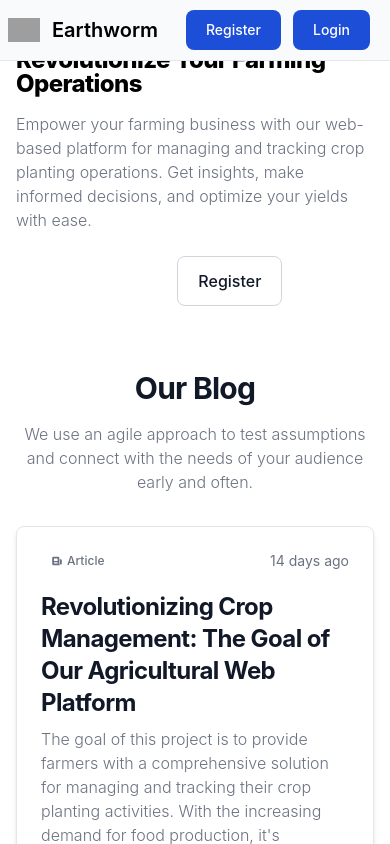
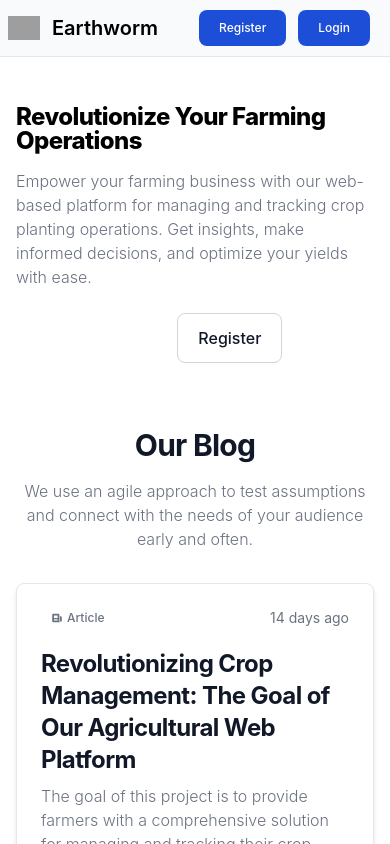
Before and after one commit to gokhul-b/earth-worm, a Vue app: page / in a window 390 px wide. Shown: the top 844 px of the page. Built offline with nearby package versions, Linux system fonts and the light colour scheme; no server answers; grey boxes are pictures that could not be loaded; what vue-chartkick would draw is missing.

Commit message:
responsive

```diff
--- a/src/views/Home.vue
+++ b/src/views/Home.vue
@@ -1,7 +1,7 @@
 <template>
   <div class="w-full">
     <nav
-      class="bg-gray-50 px-2 sm:px-4 py-2.5 dark:bg-zinc-50 fixed w-full z-20 top-0 left-0 border-b border-gray-200 dark:border-zinc-300"
+      class="bg-gray-50 px-2 sm:px-4 py-2.5 dark:bg-zinc-50 w-full z-20 top-0 left-0 border-b border-gray-200 dark:border-zinc-300"
     >
       <div class="container flex items-center justify-between mx-auto">
         <a href="" class="flex items-center">
@@ -18,20 +18,20 @@
         <div class="flex md:order-2">
           <button
             type="button"
-            class="text-white bg-blue-700 hover:bg-blue-800 focus:ring-4 focus:outline-none focus:ring-blue-300 font-medium rounded-lg text-sm px-5 py-2.5 text-center mr-3 md:mr-4 dark:bg-blue-600 dark:hover:bg-blue-700 dark:focus:ring-blue-800"
+            class="text-white bg-blue-700 hover:bg-blue-800 focus:ring-4 focus:outline-none focus:ring-blue-300 font-medium rounded-lg px-5 py-2.5 text-xs text-center mr-3 md:mr-4 dark:bg-blue-600 dark:hover:bg-blue-700 dark:focus:ring-blue-800"
           >
             <router-link to="/register"> Register </router-link>
           </button>
           <button
             type="button"
-            class="text-white bg-blue-700 hover:bg-blue-800 focus:ring-4 focus:outline-none focus:ring-blue-300 font-medium rounded-lg text-sm px-5 py-2.5 text-center mr-3 md:mr-0 dark:bg-blue-600 dark:hover:bg-blue-700 dark:focus:ring-blue-800"
+            class="text-white bg-blue-700 hover:bg-blue-800 focus:ring-4 focus:outline-none focus:ring-blue-300 font-medium rounded-lg text-xs px-5 py-2.5 text-center mr-3 md:mr-0 dark:bg-blue-600 dark:hover:bg-blue-700 dark:focus:ring-blue-800"
           >
             <router-link to="/sign-in"> Login </router-link>
           </button>
         </div>
       </div>
     </nav>
-    <section class="bg-white dark:bg-zinc-800">
+    <section class="bg-white dark:bg-zinc-800 mt-4">
       <div class="grid max-w-screen-xl mt-4 px-4 py-8 mx-auto lg:py-16">
         <div class="mr-auto place-self-center lg:col-span-7">
           <h1
--- a/src/views/Register.vue
+++ b/src/views/Register.vue
@@ -1,5 +1,5 @@
 <template>
-  <section class="bg-gray-50 dark:bg-gray-50 mx-auto w-[500px]">
+  <section class="bg-gray-50 dark:bg-gray-50 mx-auto w-[400px] sm:w-[500px]">
     <div
       class="flex flex-col items-center justify-center px-6 py-8 mx-auto md:h-screen lg:py-0"
     >
--- a/src/views/SignIn.vue
+++ b/src/views/SignIn.vue
@@ -1,5 +1,5 @@
 <template>
-  <section class="bg-gray-50 dark:bg-gray-50 w-[500px] mx-auto">
+  <section class="bg-gray-50 dark:bg-gray-50 w-[400px] sm:w-[500px] mx-auto">
     <div
       class="flex flex-col items-center justify-center px-6 py-8 mx-auto md:h-screen lg:py-0"
     >
```
